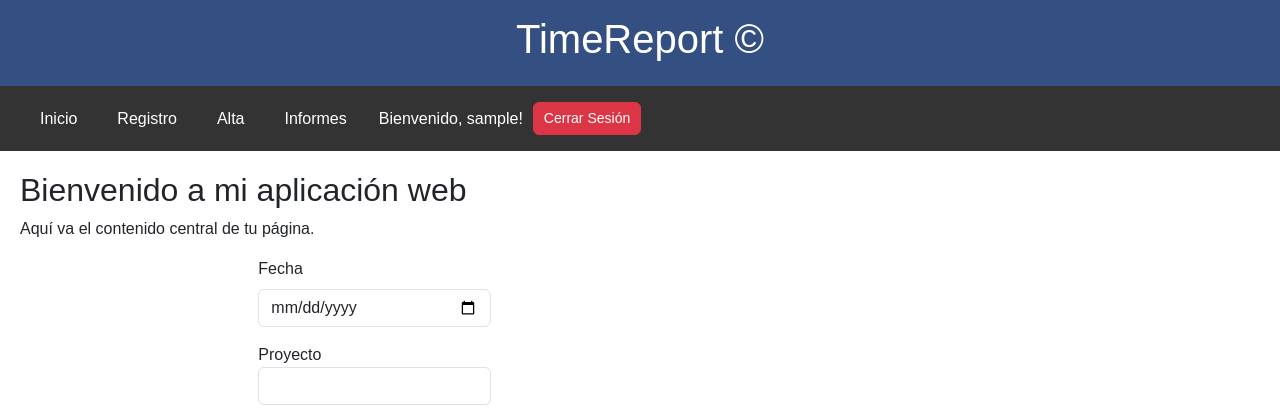
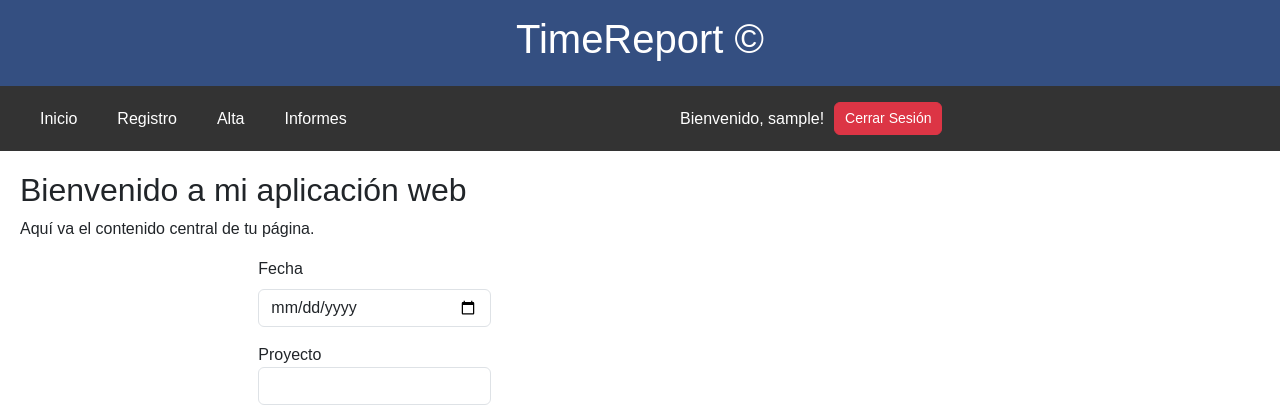
Before and after one commit to somewhereonly9/timereport, a PHP site: page /views/inicio.php in a window 1280 px wide. Shown: the top 420 px of the page. Run offline with PHP 8.4, Linux system fonts and the light colour scheme; the visitor is signed in with stand-in values (Sample User, id 1).

Commit message:
se centro el formulario mas centrado para que no pierda proporcion

```diff
--- a/assets/styles.css
+++ b/assets/styles.css
@@ -146,3 +146,8 @@ footer {
     color: #2563eb;
     font-size: 18px;
 }
+.form-container {
+    max-width: 600px;
+    margin: 0 auto;
+    padding: 20px;
+}
--- a/views/inicio.php
+++ b/views/inicio.php
@@ -28,7 +28,7 @@ if(!isset($_SESSION['usuario'])){
         <li><a href="#">Alta</a></li>
         <li><a href="#">Informes</a></li>
     </ul>
-    <div class="container">
+    <div class="container form-container">
         <h3>Bienvenido, <?= htmlspecialchars($_SESSION['usuario']['username']) ?>!</h3>
         <a href="../controllers/AuthController.php?logout=true" class="btn btn-danger">Cerrar Sesión</a>
     </div>
```
